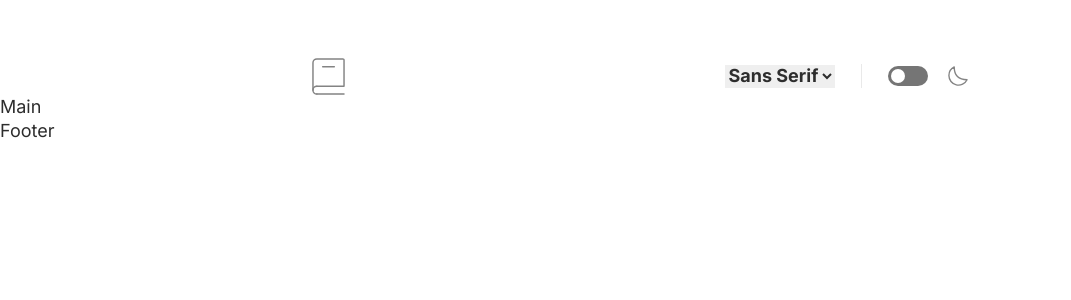
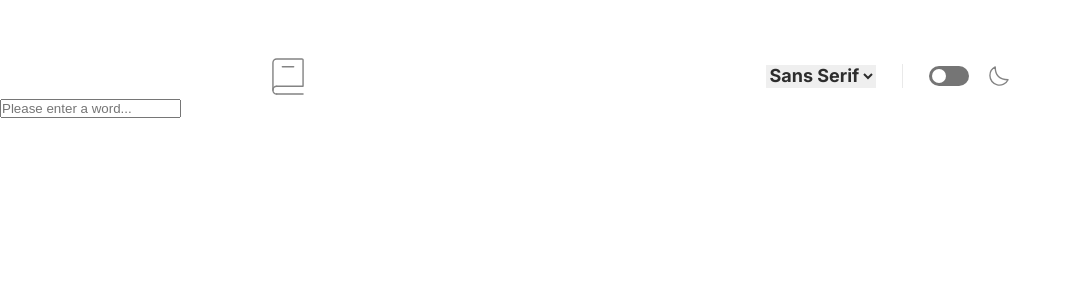
Before and after one commit to VladimirVolvakov/wed-dictionary-app, a React (Vite) app: page / in a window 1280 px wide. Shown: the top 300 px of the page, without its empty margins (0-1071 px from the left). Built offline with nearby package versions, Linux system fonts and the light colour scheme.

Commit message:
refactor: add Wrapper component, correct typos in Header & ModeSwitcher components

```diff
--- a/src/App.jsx
+++ b/src/App.jsx
@@ -1,13 +1,16 @@
 import GlobalStyles from "./styles/GlobalStyles";
 import Header from "./ui/Header";
+import Main from "./ui/Main";
+import Wrapper from "./ui/Wrapper";
 
 function App() {
   return (
     <>
       <GlobalStyles />
-      <Header />
-      <main>Main</main>
-      <footer>Footer</footer>
+      <Wrapper>
+        <Header />
+        <Main />
+      </Wrapper>
     </>
   );
 }
--- a/src/ui/Header.jsx
+++ b/src/ui/Header.jsx
@@ -1,10 +1,9 @@
 import LogoImg from "../assets/images/logo.svg";
-import MoonImg from "../assets/images/icon-moon.svg";
 import styled from "styled-components";
 import ModeSwitcher from "./ModeSwitcher";
 
-const HeaderContainer = styled.div`
-  width: 51.18%;
+const StyledHeader = styled.header`
+  width: 100%;
   max-width: 73.7rem;
   margin: 5.8rem auto 0;
   display: flex;
@@ -18,7 +17,6 @@ const LogoImage = styled.img`
 
 const ControlsContainer = styled.div`
   display: flex;
-  justify-content: flex-end;
   align-items: center;
 `;
 
@@ -49,20 +47,9 @@ const FontTypeOption = styled.option`
   line-height: var(--line-height-body-md);
 `;
 
-const ModeToggler = styled.div`
-  display: flex;
-  align-items: center;
-  padding-left: 2.6rem;
-`;
-
-const ModeSwitcherImage = styled.img`
-  height: 2rem;
-`;
-
 const Header = () => {
   return (
-    <header>
-      <HeaderContainer>
+    <StyledHeader>
       <LogoImage src={LogoImg} alt="Web Dictionary App Logo" />
       <ControlsContainer>
         <FontTypeContainer>
@@ -74,13 +61,9 @@ const Header = () => {
             <FontTypeOption value="mono">Mono</FontTypeOption>
           </FontTypeSelector>
         </FontTypeContainer>
-          <ModeToggler>
         <ModeSwitcher />
-            <ModeSwitcherImage src={MoonImg} alt="Turn on dark mode" />
-          </ModeToggler>
       </ControlsContainer>
-      </HeaderContainer>
-    </header>
+    </StyledHeader>
   );
 };
 
--- /dev/null
+++ b/src/ui/Main.jsx
@@ -0,0 +1,16 @@
+import styled from "styled-components";
+import SearchInput from "./SearchInput";
+
+const StyledMain = styled.main`
+  width: 100%;
+`;
+
+const Main = () => {
+  return (
+    <StyledMain>
+      <SearchInput />
+    </StyledMain>
+  );
+};
+
+export default Main;
--- a/src/ui/ModeSwitcher.css
+++ b/src/ui/ModeSwitcher.css
@@ -1,4 +1,10 @@
-label {
+.mode-switcher {
+  display: flex;
+  align-items: center;
+  padding-left: 2.6rem;
+}
+
+.label {
   display: block;
   position: relative;
   height: 2rem;
@@ -8,8 +14,9 @@ label {
   border-radius: 1rem;
   cursor: pointer;
   transition: all 0.3s;
+}
 
-  &::after {
+.label::after {
   content: "";
   position: absolute;
   height: 1.4rem;
@@ -20,19 +27,22 @@ label {
   left: 0.3rem;
   transition: all 0.3s;
 }
-}
 
-input {
+.input {
   height: 0;
   width: 0;
   visibility: hidden;
+}
 
-  &:checked + label {
+.input:checked + .label {
   background-color: var(--color-purple);
 }
 
-  &:checked + label::after {
+.input:checked + .label::after {
   left: 3.7rem;
   transform: translateX(-100%);
 }
+
+.img {
+  height: 2rem;
 }
--- a/src/ui/ModeSwitcher.jsx
+++ b/src/ui/ModeSwitcher.jsx
@@ -1,11 +1,13 @@
+import MoonImg from "../assets/images/icon-moon.svg";
 import "./ModeSwitcher.css";
 
 const ModeSwitcher = () => {
   return (
-    <>
-      <input type="checkbox" id="dark-mode-toggle" />
-      <label htmlFor="dark-mode-toggle"></label>
-    </>
+    <div className="mode-switcher">
+      <input className="input" type="checkbox" id="dark-mode-toggle" />
+      <label className="label" htmlFor="dark-mode-toggle"></label>
+      <img className="img" src={MoonImg} alt="Turn on dark mode" />
+    </div>
   );
 };
 
--- /dev/null
+++ b/src/ui/SearchInput.jsx
@@ -0,0 +1,11 @@
+import styled from "styled-components";
+
+const Input = styled.input``;
+
+const SearchInput = () => {
+  return (
+    <Input type="text" placeholder="Please enter a word..." />
+  );
+};
+
+export default SearchInput;
--- /dev/null
+++ b/src/ui/Wrapper.jsx
@@ -0,0 +1,16 @@
+import styled from "styled-components";
+
+const StyledWrapper = styled.div`
+  width: 100%;
+  display: flex;
+  flex-direction: column;
+  align-items: center;
+`;
+
+const Wrapper = ({ children }) => {
+  return (
+    <StyledWrapper>{children}</StyledWrapper>
+  );
+};
+
+export default Wrapper;
```
Also changed, not shown: src/styles/GlobalStyles.js (indentation only). Lines whose indentation alone changed are shown as unchanged.
